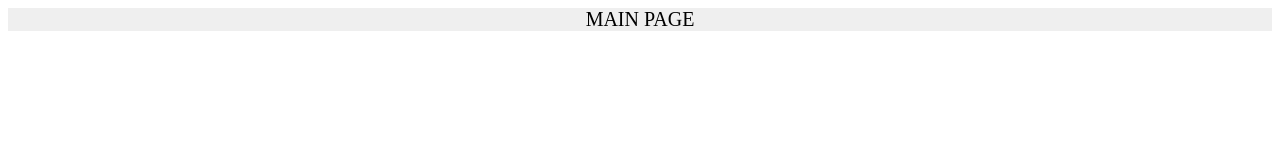
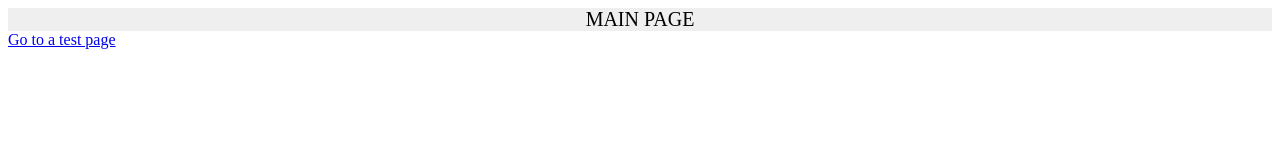
Before and after one commit to DaCluwn/Brotherhood, a plain HTML site: page index.html in a window 1280 px wide. Drawn offline with Linux system fonts and the light colour scheme.

Commit message:
Update index.html

```diff
--- a/index.html
+++ b/index.html
@@ -7,6 +7,6 @@
 </head>
 <body>
 <div class="Title20px"> MAIN PAGE </div>
-
+<a href="/WikiPages/testPage.html"> Go to a test page </a>
 </body>
 </html>
```
